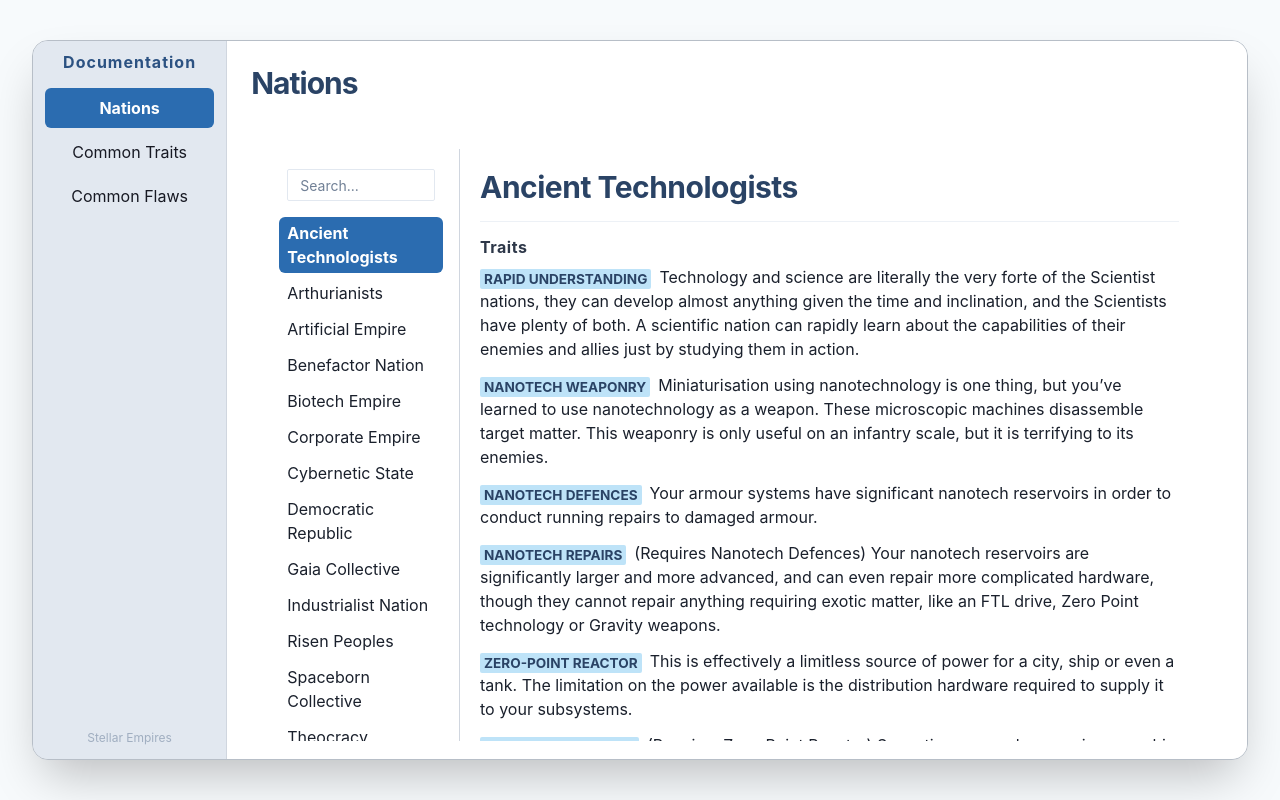
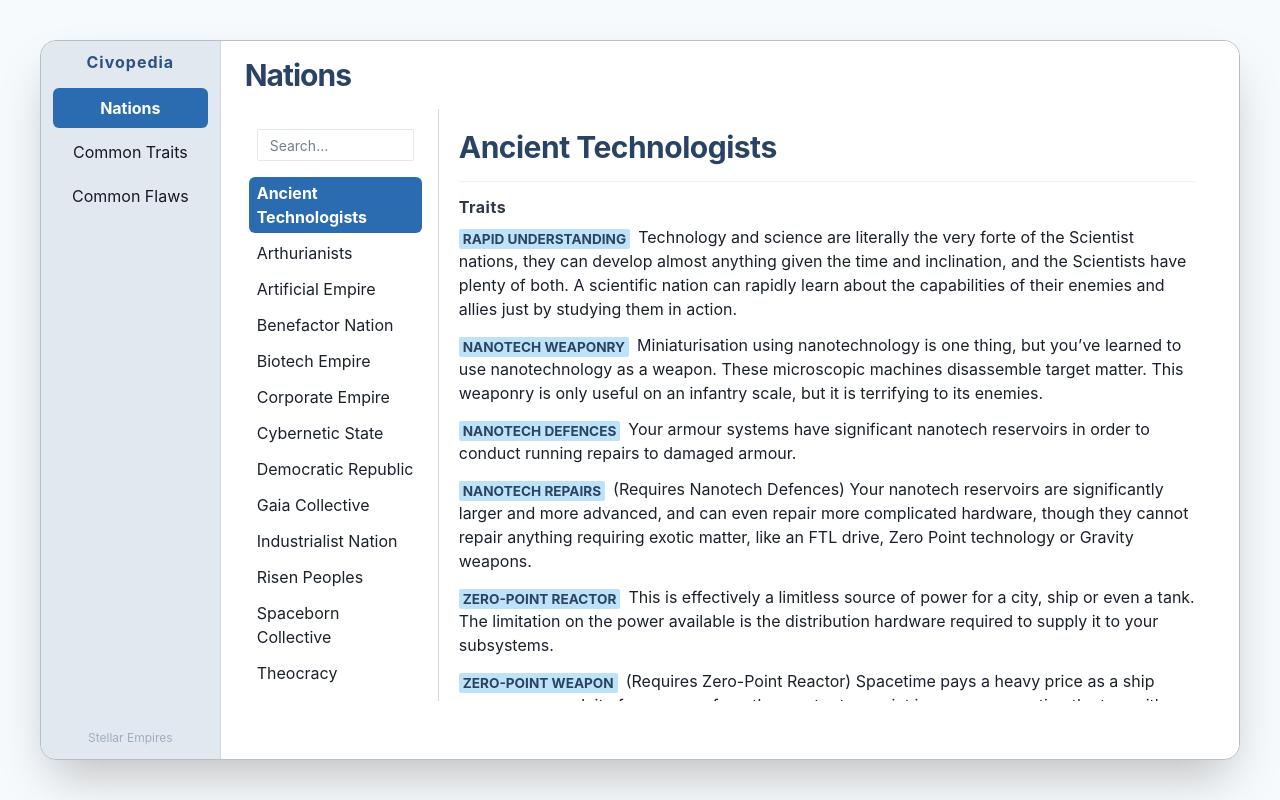
Before and after one commit to tcgm/StellarEmpires, a React (Create React App) app in the folder stellar-empires/: page / in a window 1280 px wide. Built offline with nearby package versions, Linux system fonts and the light colour scheme.

Commit message:
stellar-empires scroll fix attempt 1

```diff
--- a/stellar-empires/src/App.tsx
+++ b/stellar-empires/src/App.tsx
@@ -15,16 +15,13 @@ const TAB_LIST: { label: string; value: TabType }[] = [
   { label: "Common Flaws", value: "commonFlaws" }
 ];
 
-const MAX_W = "95vw";
-const MAX_H = "90vh";
-
 const App: React.FC = () => {
   const [activeTab, setActiveTab] = useState<TabType>("nations");
 
   return (
     <Flex
-      minH="100vh"
-      minW="100vw"
+      h="100vh"
+      w="100vw"
       bg="gray.50"
       justify="center"
       align="center"
@@ -32,25 +29,26 @@ const App: React.FC = () => {
     >
       <Box
         w="100%"
-        maxW={MAX_W}
-        h="100%"
-        maxH={MAX_H}
+        maxW="1200px"
+        h="90vh"
         bg="gray.100"
         borderRadius="2xl"
         boxShadow="2xl"
         border="1px solid #b7bec7"
         display="flex"
         overflow="hidden"
+        minH={0}
       >
         {/* Sidebar */}
         <Box
-          w={["36%", "26%", "19%", "16%"]}
+          w={["36%", "24%", "19%", "15%"]}
           minW={["120px", "140px", "170px"]}
           bg="gray.200"
           p={3}
           borderRight="1px solid #d0d6df"
           display="flex"
           flexDirection="column"
+          minH={0}
         >
           <Heading
             as="h1"
@@ -60,7 +58,7 @@ const App: React.FC = () => {
             textAlign="center"
             letterSpacing="1px"
           >
-            Documentation
+            Civopedia
           </Heading>
           <List spacing={1}>
             {TAB_LIST.map(tab => (
@@ -91,38 +89,33 @@ const App: React.FC = () => {
           </Text>
         </Box>
 
-        {/* Main Pane */}
-        <Box className="mainPanel"
-            flex="1"
-            h="100%"
-            p={[3, 6]}
-            bg="white"
-            display="flex"
-            flexDirection="column"
-            overflowY="auto"
-            minH={0}           // <-- add this!
-            maxH="100%"        // <-- add this!
+        {/* Main Content Pane */}
+        <Flex
+          className="mainPanel"
+          direction="column"
+          flex="1"
+          minH={0}
+          bg="white"
         >
           <Heading
             size="lg"
             color="blue.800"
-            mb={6}
+            mb={4}
             letterSpacing={-1}
             fontWeight={700}
             textAlign="left"
+            px={[3, 6]}
+            pt={4}
           >
             {TAB_LIST.find(t => t.value === activeTab)?.label}
           </Heading>
-          <Box className="content"
+          <Box
+            className="content"
             flex="1"
-            h="100%"
-            minH={0}           // <-- add this!
-            maxH="100%"        // <-- add this!
-            p={[3, 6]}
-            bg="white"
-            display="flex"
-            flexDirection="column"
+            minH={0}
             overflowY="auto"
+            px={[3, 6]}
+            pb={6}
           >
             {activeTab === "nations" && (
               <NationBrowser nations={nations as NationData[]} />
@@ -142,7 +135,7 @@ const App: React.FC = () => {
               />
             )}
           </Box>
-        </Box>
+        </Flex>
       </Box>
     </Flex>
   );
```
